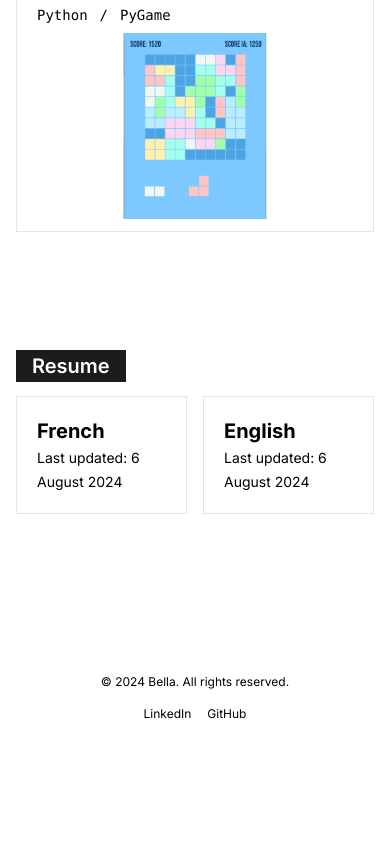
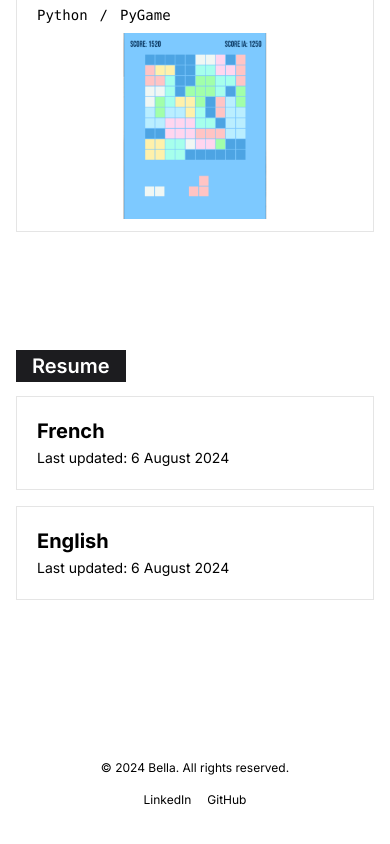
Before and after one commit to bellavee/bellavee.github.io, a SvelteKit app: page / in a window 390 px wide. Shown: the part 2658-3502 px from the top of the page. Before the commit the page ends 3460 px from the top, so only its background shows below. Built offline with nearby package versions, Linux system fonts and the light colour scheme.

Commit message:
Update Resume.svelte

```diff
--- a/src/routes/pages/Resume.svelte
+++ b/src/routes/pages/Resume.svelte
@@ -25,7 +25,7 @@
 <div class="mx-4 sm:mx-auto max-w-screen-xl 2xl:max-w-screen-2xl py-20">
 	<Heading label="Resume"/>
 
-	<div class="mt-4 grid grid-cols-2 gap-4">
+	<div class="mt-4 grid grid-cols-1 lg:grid-cols-2 gap-4">
 
 		{#each fileData as data}
 			<SmallCard
```
